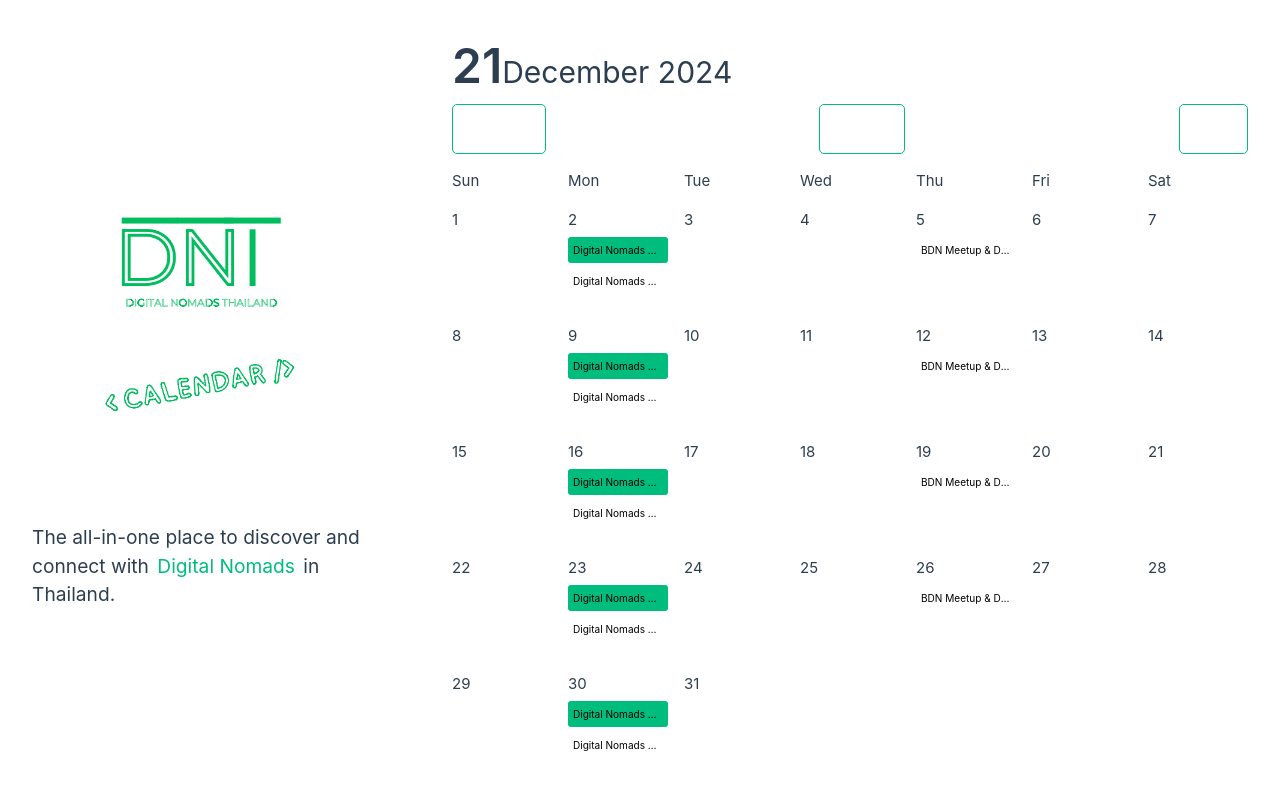
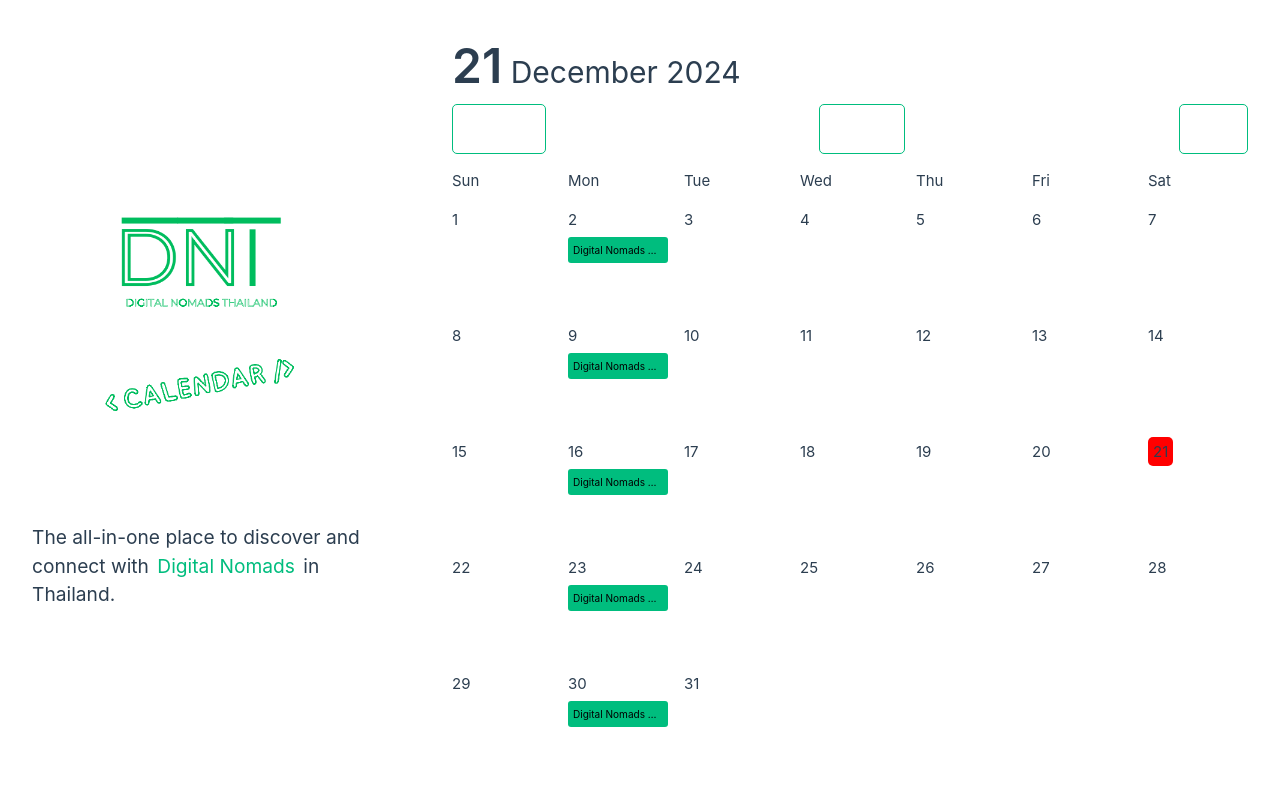
Before and after one commit to ck-js/Digital-Nomads-Thailand-Calendar, a Vue app: page / in a window 1280 px wide. Shown: the top 790 px of the page. Built offline with nearby package versions, Linux system fonts and the light colour scheme.

Commit message:
fix pre grid item bug in mobile version of Calendar component.

```diff
--- a/src/App.vue
+++ b/src/App.vue
@@ -26,34 +26,22 @@ new Event('2024-12-30', 'https://facebook.com/events/s/digital-nomads-meetup-ban
   new Event('2025-01-27', 'https://facebook.com/events/s/digital-nomads-meetup-bangkok/896696342619397/?'),
 
 new Event2('2025-01-03', 'https://www.facebook.com/events/s/digital-nomads-thailand-meet-u/602226502491127/'),
-new Event2('2025-01-07', 'https://www.facebook.com/events/s/digital-nomads-thailand-meet-u/602226502491127/'),
-new Event2('2025-01-11', 'https://www.facebook.com/events/s/digital-nomads-thailand-meet-u/602226502491127/'),
+new Event2('2025-01-06', 'https://www.facebook.com/events/s/digital-nomads-thailand-meet-u/602226502491127/'),
+new Event2('2025-01-09', 'https://www.facebook.com/events/s/digital-nomads-thailand-meet-u/602226502491127/'),
+new Event2('2025-01-12', 'https://www.facebook.com/events/s/digital-nomads-thailand-meet-u/602226502491127/'),
 new Event2('2025-01-15', 'https://www.facebook.com/events/s/digital-nomads-thailand-meet-u/602226502491127/'),
+new Event2('2025-01-18', 'https://www.facebook.com/events/s/digital-nomads-thailand-meet-u/602226502491127/'),
+new Event2('2025-01-21', 'https://www.facebook.com/events/s/digital-nomads-thailand-meet-u/602226502491127/'),
+new Event2('2025-01-24', 'https://www.facebook.com/events/s/digital-nomads-thailand-meet-u/602226502491127/'),
+new Event2('2025-01-27', 'https://www.facebook.com/events/s/digital-nomads-thailand-meet-u/602226502491127/'),
+new Event2('2025-01-30', 'https://www.facebook.com/events/s/digital-nomads-thailand-meet-u/602226502491127/'),
+
+
 
 new Event3('2025-01-18', 'https://facebook.com/events/s/digital-nomads-meetup-bangkok/896696342619397/?'),
 new Event3('2025-01-19', 'https://facebook.com/events/s/digital-nomads-meetup-bangkok/896696342619397/?'),
 
 
-{ title: 'Digital Nomads Thailand Co-work + Ice Bath + Sauna', date: '2024-12-02',
-  description: `🔊 📣
-We collectively co-work from 8AM - 2PM in the private meeting room which is free to join and participating in the ice bath / sauna session is optional and costs 500THB for a day pass.
-Cant make it at 8am? Dont worry - feel free to join us any time between 8am and 3pm... we're a friendly bunch.
-Mention to the Yellow Lane staff that you’re here for the Digital Nomads Thailand meetup
-  `,
-  link: 'https://facebook.com/events/s/digital-nomads-meetup-bangkok/896696342619397/?'
- },
-{ title: 'Digital Nomads Thailand Co-work + Ice Bath + Sauna', date: '2024-12-09' },
-{ title: 'Digital Nomads Thailand Co-work + Ice Bath + Sauna', date: '2024-12-16'
-
-},
-{ title: 'Digital Nomads Thailand Co-work + Ice Bath + Sauna', date: '2024-12-23' },
-{ title: 'Digital Nomads Thailand Co-work + Ice Bath + Sauna', date: '2024-12-30' },
-
-
-  { title: 'BDN Meetup & Drinks', date: '2024-12-05' },
-  { title: 'BDN Meetup & Drinks', date: '2024-12-12' },
-  { title: 'BDN Meetup & Drinks', date: '2024-12-19' },
-  { title: 'BDN Meetup & Drinks', date: '2024-12-26' },
 
 
 
--- a/src/components/Calendar.vue
+++ b/src/components/Calendar.vue
@@ -66,7 +66,7 @@ const handleResize = () => {
 }
 onMounted(() => {
 window.addEventListener('resize', handleResize);
-scrollToItem(today.value);
+scrollToItem(today.value.format('DD'));
 
 })
 
@@ -96,7 +96,7 @@ itemToScrollTo.scrollIntoView({ behavior: 'smooth',
 <h1>
     <span style="font-size: 3rem;
     font-weight: 600"
-    >{{today.format('DD')}}</span>{{ today.format('MMMM') }}
+    >{{today.format('DD')}}</span> {{ today.format('MMMM') }}
     <span>{{ today.format('YYYY')}}</span>
 </h1>
 <div class="pagination-controls-container">
@@ -122,7 +122,9 @@ class="day-name-container">
 <div class="grid-container"
 ref="gridContainerRef"
 >
-<div v-for="item in preGridItems"
+<div
+v-if="isWideScreen"
+v-for="item in preGridItems"
 class="grid-item">
     <span >{{ item.id }}</span>
 </div>
@@ -132,7 +134,7 @@ class="grid-item">
     class="grid-item"
     >
         <span
-        :style="Number(item.id) === Number(today) ? {
+        :style="Number(item.id) === Number(today.format('DD')) ? {
                 backgroundColor: 'red',
             borderRadius: '5px', padding: '5px'
         } : {}"
```
